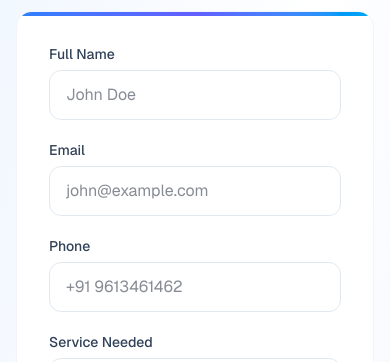
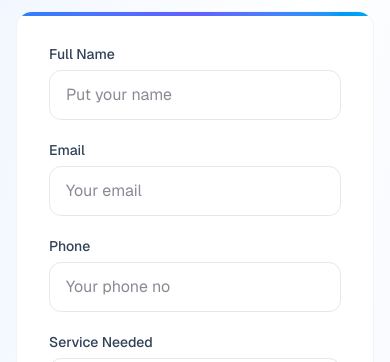
Before and after one commit to Sha29278/santosh_acc, a Next.js app: page /contact in a window 390 px wide. Shown: the part 770-1132 px from the top of the page. Built offline with nearby package versions, Linux system fonts and the light colour scheme.

Commit message:
fix: update contact form placeholders to 'Put your name', 'Your email', 'Your phone no'

```diff
--- a/src/components/sections/contact-section.tsx
+++ b/src/components/sections/contact-section.tsx
@@ -61,7 +61,7 @@ export default function ContactSection() {
                         type="text"
                         required
                         className="w-full px-4 py-3 rounded-xl border border-gray-200 focus:border-blue-500 focus:ring-2 focus:ring-blue-200 outline-none transition-all"
-                        placeholder="John Doe"
+                        placeholder="Put your name"
                       />
                     </div>
                     <div>
@@ -70,7 +70,7 @@ export default function ContactSection() {
                         type="email"
                         required
                         className="w-full px-4 py-3 rounded-xl border border-gray-200 focus:border-blue-500 focus:ring-2 focus:ring-blue-200 outline-none transition-all"
-                        placeholder="john@example.com"
+                        placeholder="Your email"
                       />
                     </div>
                   </div>
@@ -80,7 +80,7 @@ export default function ContactSection() {
                       type="tel"
                       required
                       className="w-full px-4 py-3 rounded-xl border border-gray-200 focus:border-sky-500 focus:ring-2 focus:ring-sky-200 outline-none transition-all"
-                      placeholder={phone}
+                      placeholder="Your phone no"
                     />
                   </div>
                   <div>
```
